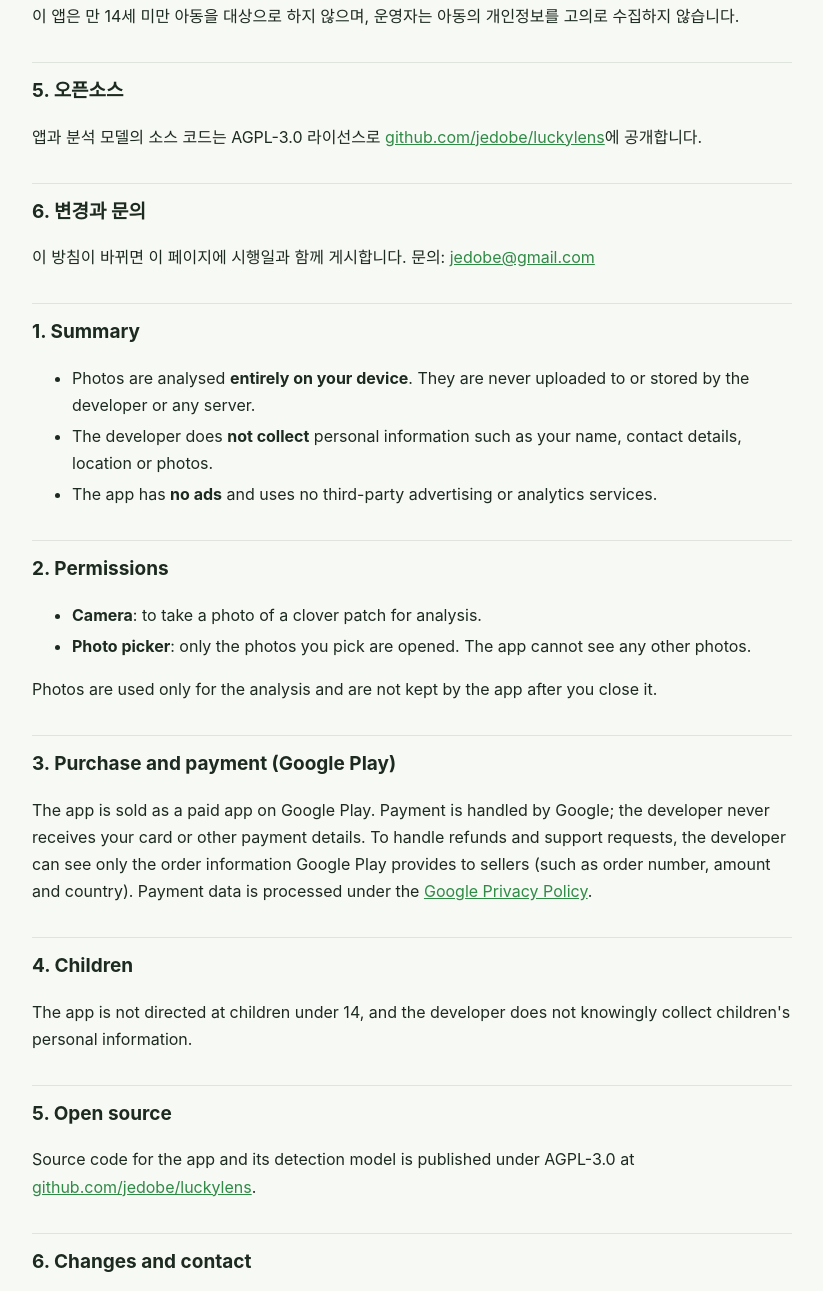
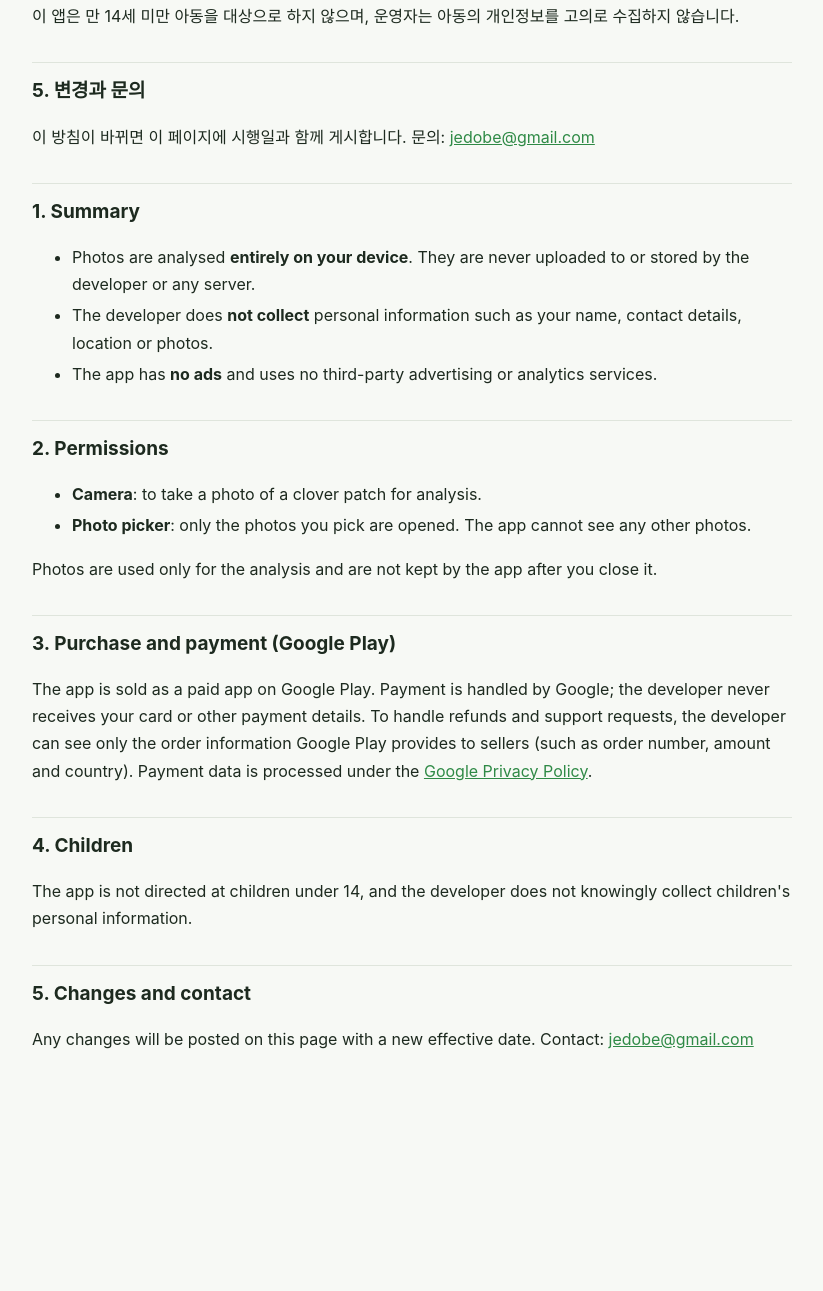
Before and after one commit to jedobe/luckylens, a plain HTML site: page docs/privacy/index.html in a window 1280 px wide. Shown: the part 798-2089 px from the top of the page, without its empty margins (228-1051 px from the left). After the commit the page ends 1931 px from the top, so only its background shows below. Drawn offline with Linux system fonts and the light colour scheme.

Commit message:
Drop plans to publish the app source
Remove the open-source sections from the privacy policy, landing page,
README and store listing, and add a licence check to the release
checklist.

Co-Authored-By: Claude Opus 5.5 <noreply@anthropic.com>
Claude-Session: https://claude.ai/code/session_01MAjziRNRxEBdBMxDP15N5D

```diff
--- a/docs/privacy/index.html
+++ b/docs/privacy/index.html
@@ -44,10 +44,7 @@
 <h2>4. 아동</h2>
 <p>이 앱은 만 14세 미만 아동을 대상으로 하지 않으며, 운영자는 아동의 개인정보를 고의로 수집하지 않습니다.</p>
 
-<h2>5. 오픈소스</h2>
-<p>앱과 분석 모델의 소스 코드는 AGPL-3.0 라이선스로 <a href="https://github.com/jedobe/luckylens">github.com/jedobe/luckylens</a>에 공개합니다.</p>
-
-<h2>6. 변경과 문의</h2>
+<h2>5. 변경과 문의</h2>
 <p>이 방침이 바뀌면 이 페이지에 시행일과 함께 게시합니다. 문의: <a href="mailto:jedobe@gmail.com">jedobe@gmail.com</a></p>
 </section>
 
@@ -72,10 +69,7 @@
 <h2>4. Children</h2>
 <p>The app is not directed at children under 14, and the developer does not knowingly collect children's personal information.</p>
 
-<h2>5. Open source</h2>
-<p>Source code for the app and its detection model is published under AGPL-3.0 at <a href="https://github.com/jedobe/luckylens">github.com/jedobe/luckylens</a>.</p>
-
-<h2>6. Changes and contact</h2>
+<h2>5. Changes and contact</h2>
 <p>Any changes will be posted on this page with a new effective date. Contact: <a href="mailto:jedobe@gmail.com">jedobe@gmail.com</a></p>
 </section>
 </main>
```
Also changed, not shown: docs/index.html (+0 -1 lines), 3 other files.
